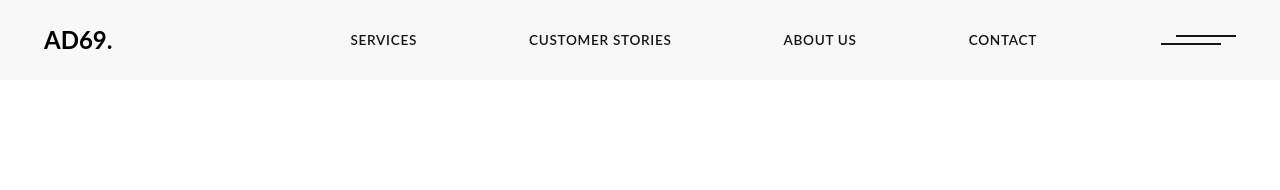
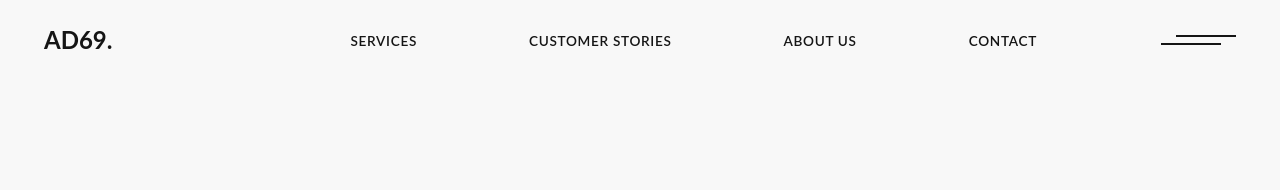
Before and after one commit to L-agence-de-lyon/showcase-site, a Vue app: page / in a window 1280 px wide. Shown: the top 190 px of the page. Built offline with nearby package versions, Linux system fonts and the light colour scheme.

Commit message:
FIX: commented swiper, cant scroll through the end of the page

```diff
--- a/src/App.vue
+++ b/src/App.vue
@@ -1,6 +1,6 @@
 <template>
   <Nav />
-  <swiper
+  <!-- <swiper
     :direction="'vertical'"
     :slidesPerView="'auto'"
     :freeMode="true"
@@ -11,12 +11,12 @@
     :mousewheel="true"
     :modules="modules"
     class="mySwiper"
-  >
-    <swiper-slide>
+  > -->
+    <!-- <swiper-slide> -->
   <MenuVue />
   <router-view class="px-11 mt-20" />
-</swiper-slide>
-  </swiper>
+<!-- </swiper-slide> -->
+  <!-- </swiper> -->
 
 </template>
 
@@ -25,24 +25,24 @@ import MenuVue from "./components/menu/Menu.vue";
 import Nav from "./components/nav/Nav.vue";
 import "./styles/app.css";
 
-import { Swiper, SwiperSlide } from "swiper/vue";
-import "swiper/css";
-import "swiper/css/free-mode";
-import "swiper/css/scrollbar";
-import "@/styles/swiper.css";
-import { FreeMode, Scrollbar, Mousewheel } from "swiper";
+// import { Swiper, SwiperSlide } from "swiper/vue";
+// import "swiper/css";
+// import "swiper/css/free-mode";
+// import "swiper/css/scrollbar";
+// import "@/styles/swiper.css";
+// import { FreeMode, Scrollbar, Mousewheel } from "swiper";
 
 export default {
   name: "App",
   components: {
     Nav,
     MenuVue,
-    SwiperSlide,
-    Swiper,
+    // SwiperSlide,
+    // Swiper,
   },
   setup() {
     return {
-      modules: [FreeMode, Scrollbar, Mousewheel],
+      // modules: [FreeMode, Scrollbar, Mousewheel],
     };
   },
 };
```
